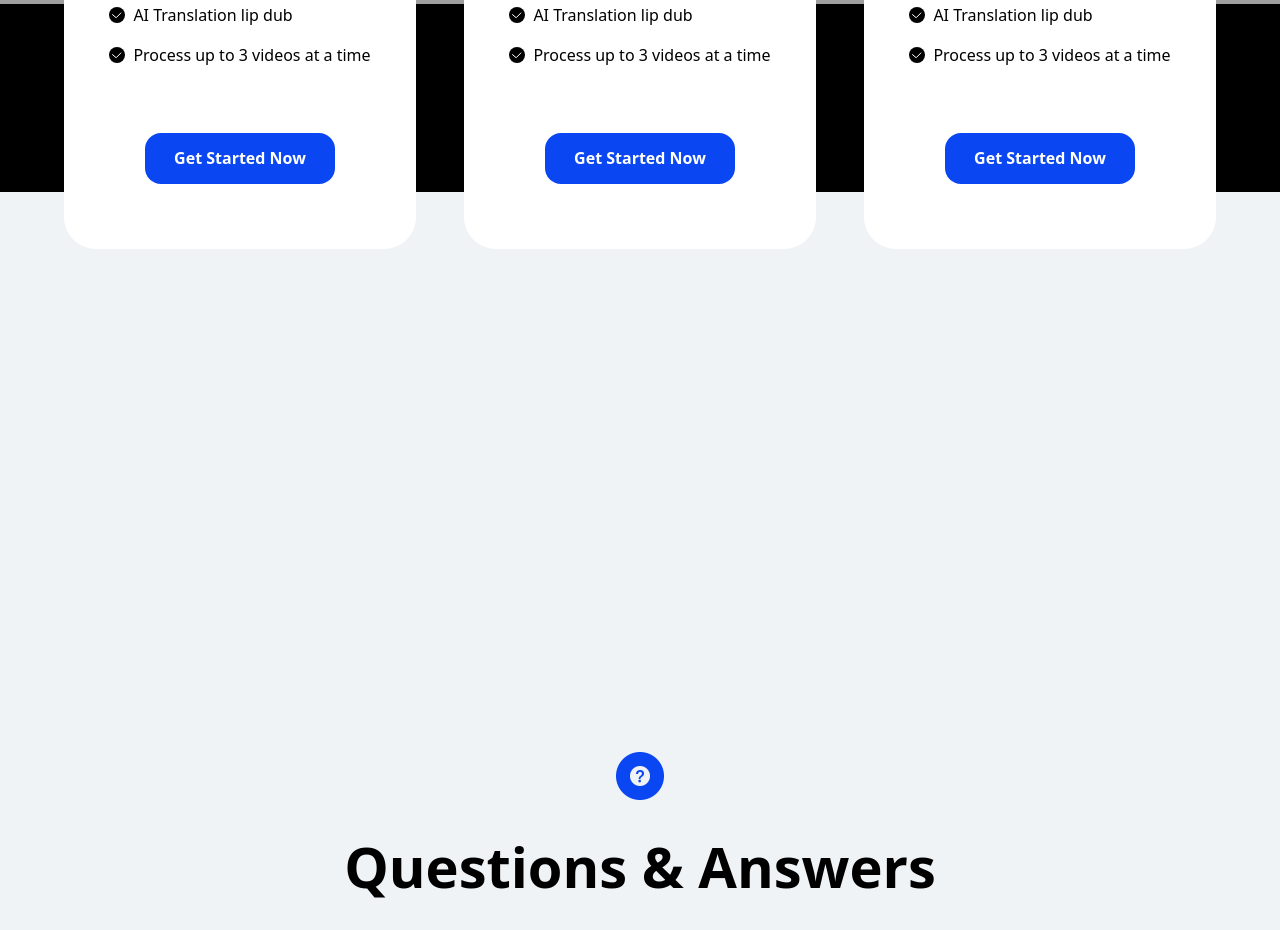
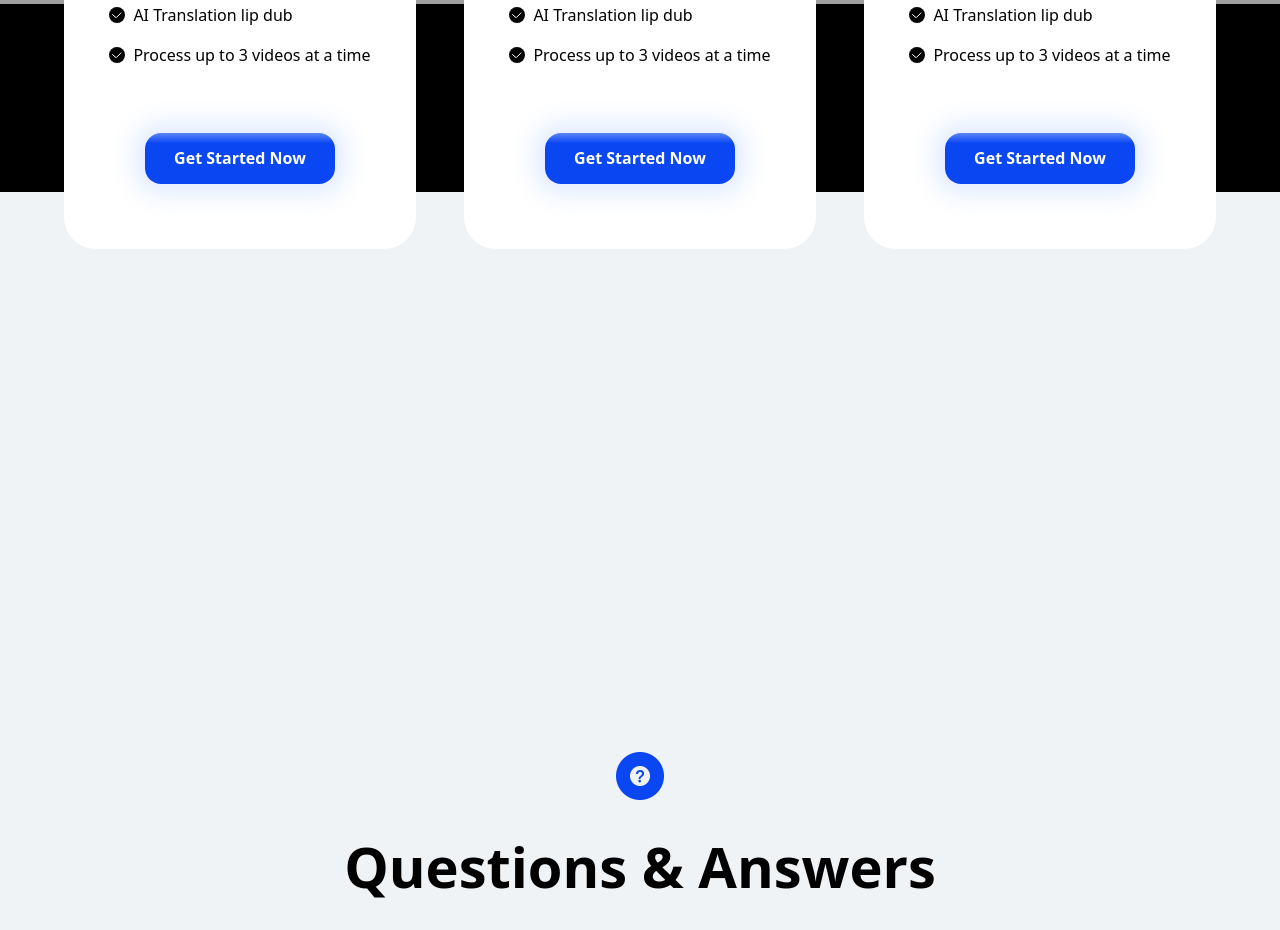
Before and after one commit to harshit960/metafrazo, a React (Vite) app in the folder frontend/: page / in a window 1280 px wide. Shown: the part 10840-11770 px from the top of the page. Built offline with nearby package versions, Linux system fonts and the light colour scheme; grey boxes are pictures that could not be loaded.

Commit message:
refactor: Update PriceCard component UI

```diff
--- a/frontend/src/components/PriceCard.jsx
+++ b/frontend/src/components/PriceCard.jsx
@@ -53,7 +53,13 @@ function PriceCard() {
                     </div>
 
                 </div>
-                <div className="bg-[#0A47F2] w-[190px] h-[51px] flex items-center justify-center rounded-[16px] text-white font-bold">
+                <div
+                    style={{
+                        background: " linear-gradient(0deg, #0A47F2 79.79%, #B5C9FF 122.34%), radial-gradient(342.89% 359.97% at 49.74% 48.94%, rgba(10, 71, 242, 0.5) 0%, rgba(181, 201, 255, 0.5) 100%)",
+                        boxShadow: "0px 0px 25px 10px #3277F826"
+
+                    }}
+                    className="bg-[#0A47F2] w-[190px] h-[51px] flex items-center justify-center rounded-[16px] text-white font-bold">
                     Get Started Now
                 </div>
             </div>
```
